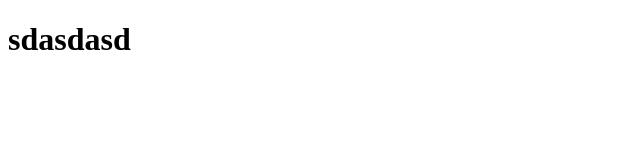
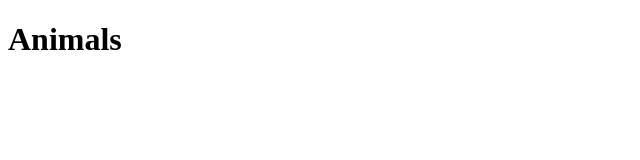
Before and after one commit to Nataliia1477/first_project, a plain HTML site: page index.html in a window 1280 px wide. Shown: the full height of the page, 0-640 px from the left. Drawn offline with Linux system fonts and the light colour scheme.

Commit message:
Changed h1 text

```diff
--- a/index.html
+++ b/index.html
@@ -5,6 +5,6 @@
     <title>Title</title>
 </head>
 <body>
-<h1>sdasdasd</h1>
+<h1>Animals</h1>
 </body>
 </html>
```
